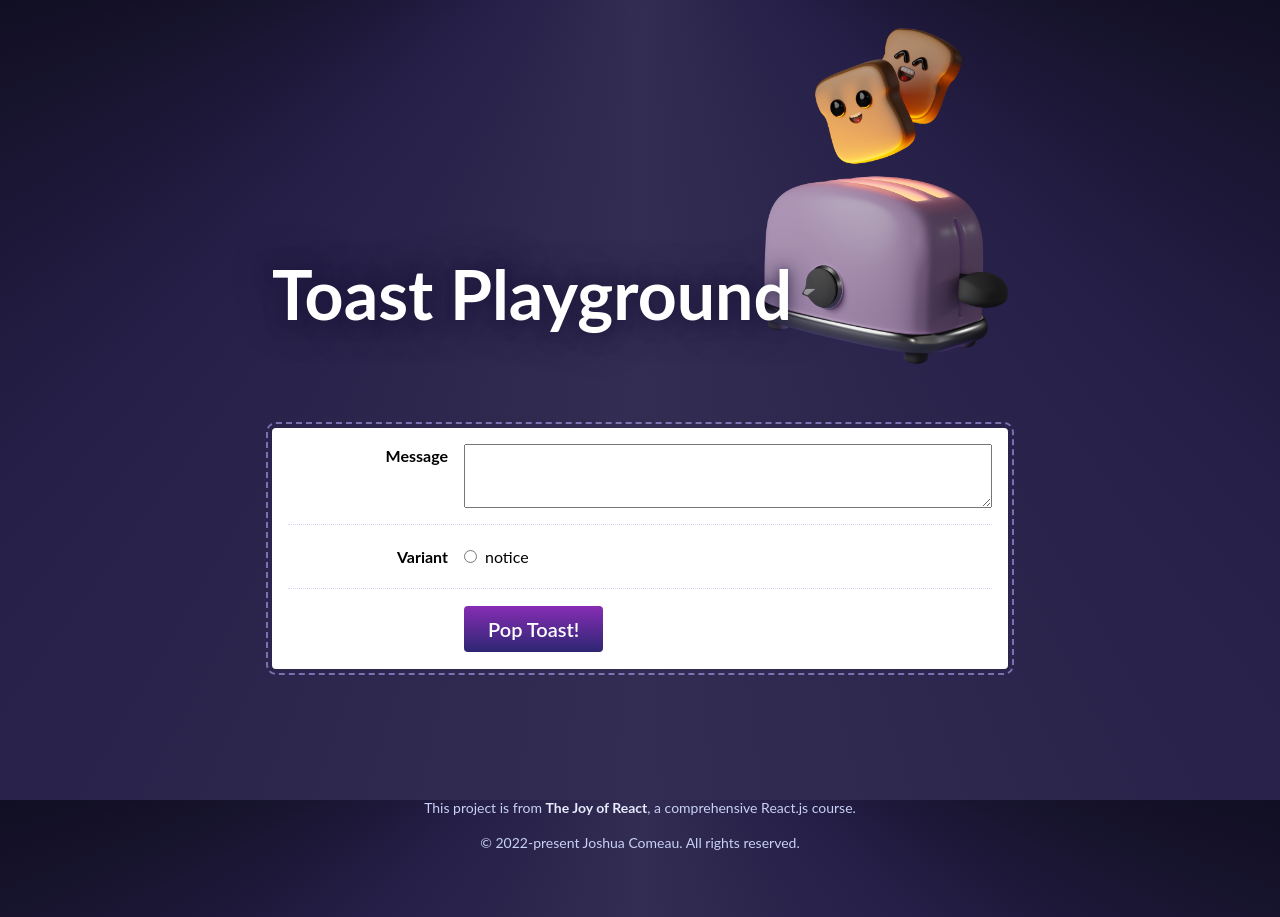
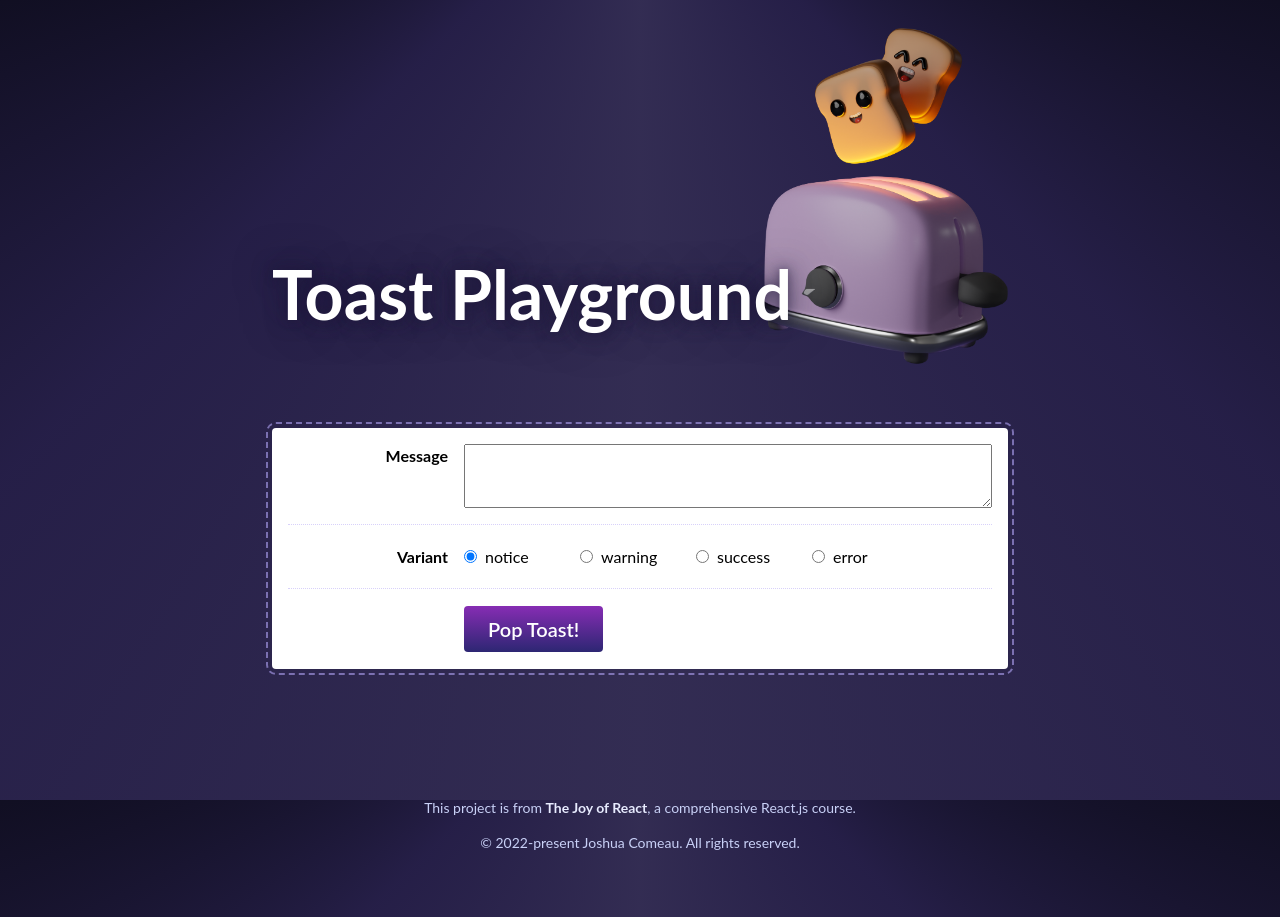
Before and after one commit to norphel/toast, a React (Vite) app: page / in a window 1280 px wide. Built offline with nearby package versions, Linux system fonts and the light colour scheme.

Commit message:
wire-up form controls

```diff
--- a/src/components/ToastPlayground/ToastPlayground.jsx
+++ b/src/components/ToastPlayground/ToastPlayground.jsx
@@ -8,6 +8,9 @@ import toast from "../../assets/toast.png";
 const VARIANT_OPTIONS = ["notice", "warning", "success", "error"];
 
 function ToastPlayground() {
+  const [message, setMessage] = React.useState("");
+  const [variant, setVariant] = React.useState(VARIANT_OPTIONS[0]);
+
   return (
     <div className={styles.wrapper}>
       <header>
@@ -25,24 +28,31 @@ function ToastPlayground() {
             Message
           </label>
           <div className={styles.inputWrapper}>
-            <textarea id="message" className={styles.messageInput} />
+            <textarea
+              id="message"
+              value={message}
+              onChange={(event) => setMessage(event.target.value)}
+              className={styles.messageInput}
+            />
           </div>
         </div>
 
         <div className={styles.row}>
           <div className={styles.label}>Variant</div>
           <div className={`${styles.inputWrapper} ${styles.radioWrapper}`}>
-            <label htmlFor="variant-notice">
-              <input
-                id="variant-notice"
-                type="radio"
-                name="variant"
-                value="notice"
-              />
-              notice
-            </label>
-
-            {/* TODO Other Variant radio buttons here */}
+            {VARIANT_OPTIONS.map((v) => (
+              <label key={v} htmlFor={`variant-${v}`}>
+                <input
+                  id={`variant-${v}`}
+                  type="radio"
+                  name="variant"
+                  value={v}
+                  checked={variant === v}
+                  onChange={(event) => setVariant(event.target.value)}
+                />
+                {v}
+              </label>
+            ))}
           </div>
         </div>
 
```
